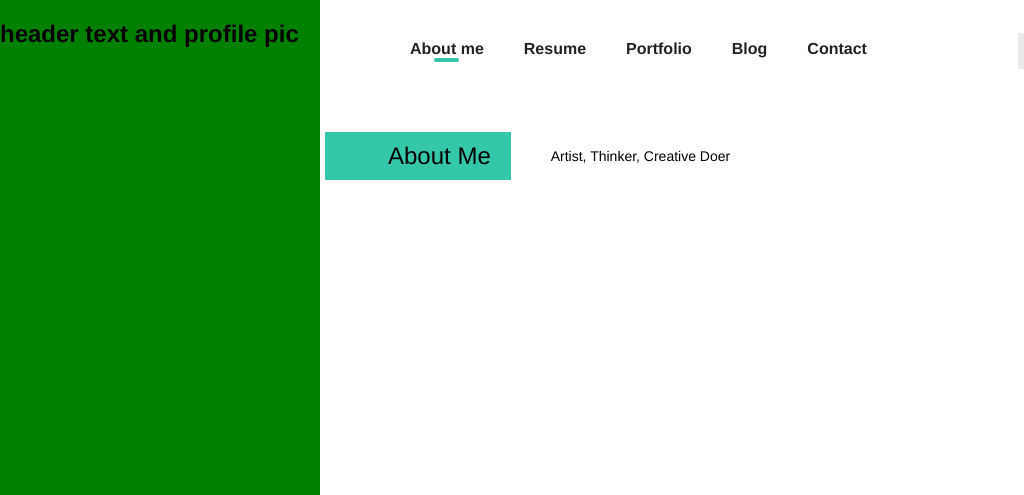
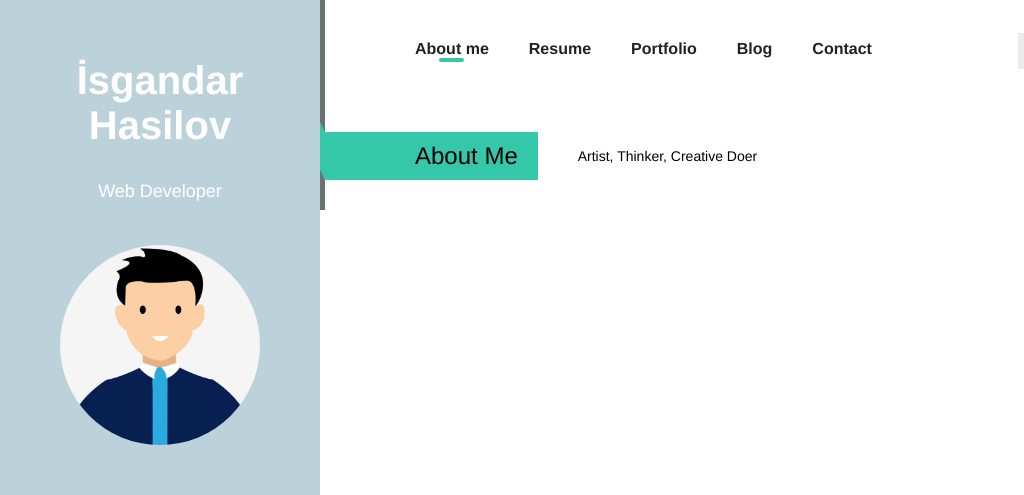
Before and after one commit to isgandarhasilov/PragmatechFoundationProject, a plain HTML site: page Project/index.html in a window 1280 px wide. Shown: the top 495 px of the page, 0-1024 px from the left. Drawn offline with Linux system fonts and the light colour scheme.

Commit message:
header hisseni yazdim ve strukturda bir nece duzelisler etdim

```diff
--- a/Project/css/style.css
+++ b/Project/css/style.css
@@ -10,20 +10,47 @@ body{
 #page-content{
 
 }
+/* header content start*/
 #header-content{
     width: 25%;
     height: 100%;
     /*border: 1px solid red;*/
-    background-color: green;
+    background-color: #BCD2DB;
     position: fixed;
 }
+.header{
+
+}
+.header-text{
+    text-align: center;
+    padding: 25px;
+    color: #fff;
+}
+.header-text h1{
+    font-size: 40px;
+}
+.header-text p{
+    font-size: 18px;
+}
+.header-img{
+    display: flex;
+    align-items: center;
+    justify-content: center;
+}
+.header-img img{
+    width: 200px;
+    height: 200px;
+    border-radius: 50%;
+}
+/* main content */
 #main-content{
     width: 75%;
     height: 100px;
     /*border: 1px solid red;*/
     position: absolute;
-    top: 0px;
+    top: auto;
     right: 0px;
+    /* z-index: 999; */
 }
 #main_content{
     width: 100%;
@@ -36,7 +63,10 @@ body{
     display: flex;
     padding: 30px 70px;
     align-items: center;
+    position: relative;
     justify-content: space-between;
+    border-left: 5px solid #6b7272;
+    height: 100%;
 }
 /* navbar */
 .nb ul li{
@@ -85,9 +115,23 @@ body{
     display: flex;
     align-items: center;
     margin: 0 0 0 -65px;
+    position: relative;
+    left: -5px;
+}
+.st-content::after{
+    display: block;
+    width: 5px;
+    height: 100%;
+    position: absolute;
+    bottom: 5px;
+    left: -5px;
+    content: "";
+    /* border: 1px solid #34C7A9; */
+    background-color: #34C7A9;
+    transform: skew(0deg,65deg);
 }
 .st-content h2{
-    padding: 10px 20px 10px 63px;
+    padding: 10px 20px 10px 90px;
     background-color: #34C7A9;
     margin: 0px;
     font-weight: 200;
--- a/Project/index.html
+++ b/Project/index.html
@@ -12,7 +12,15 @@
   <section id="page">
     <div id="page-content">
       <div id="header-content">
-        <h1>header text and profile pic </h1>
+        <div class="header">
+          <div class="header-text">
+            <h1>İsgandar Hasilov</h1>
+            <p>Web Developer</p>
+          </div>
+          <div class="header-img">
+            <img src="img/profile_pic.jpg" alt="profile_pic">
+          </div>
+        </div>
       </div>
       <div id="main-content">
         <!-- main content -->
```
